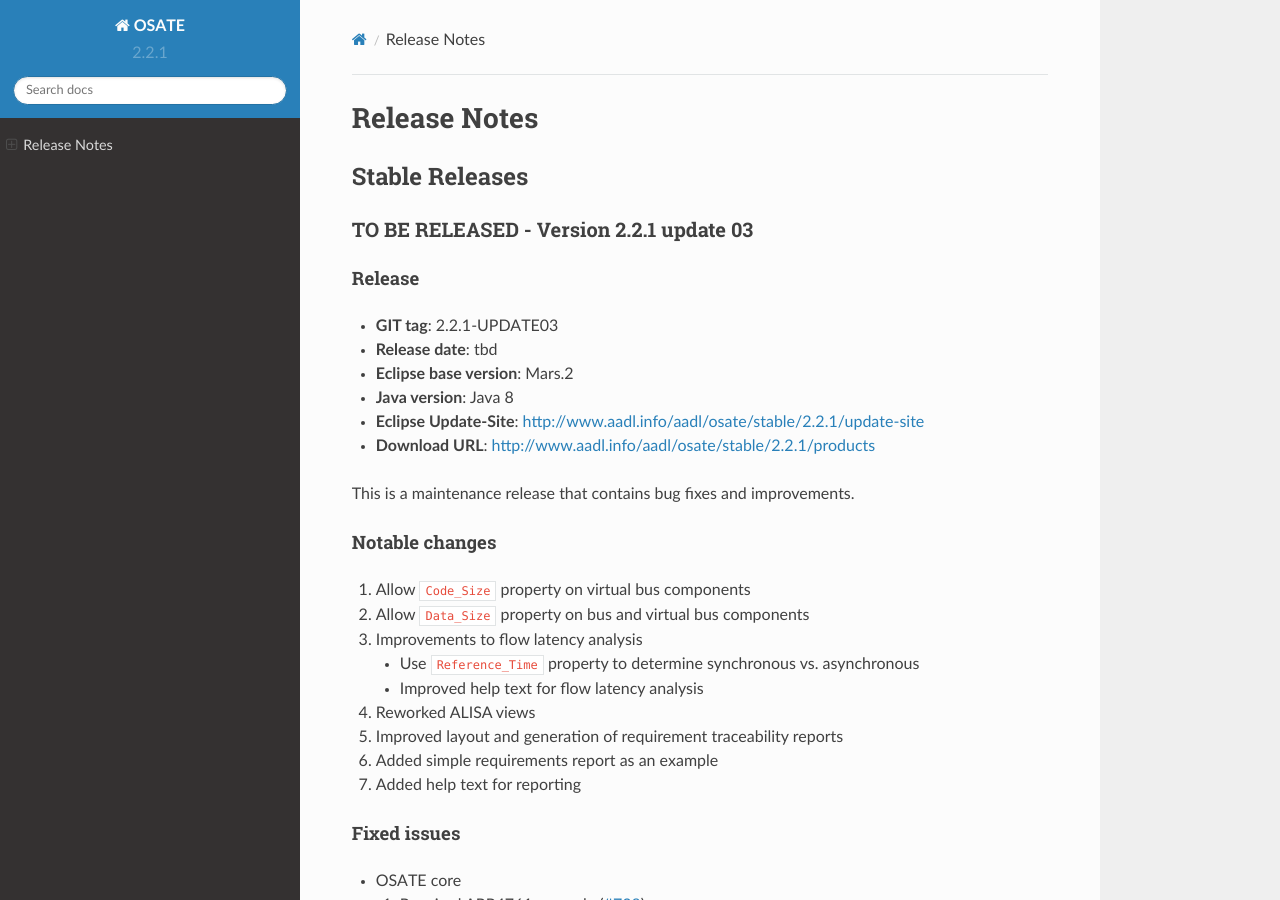
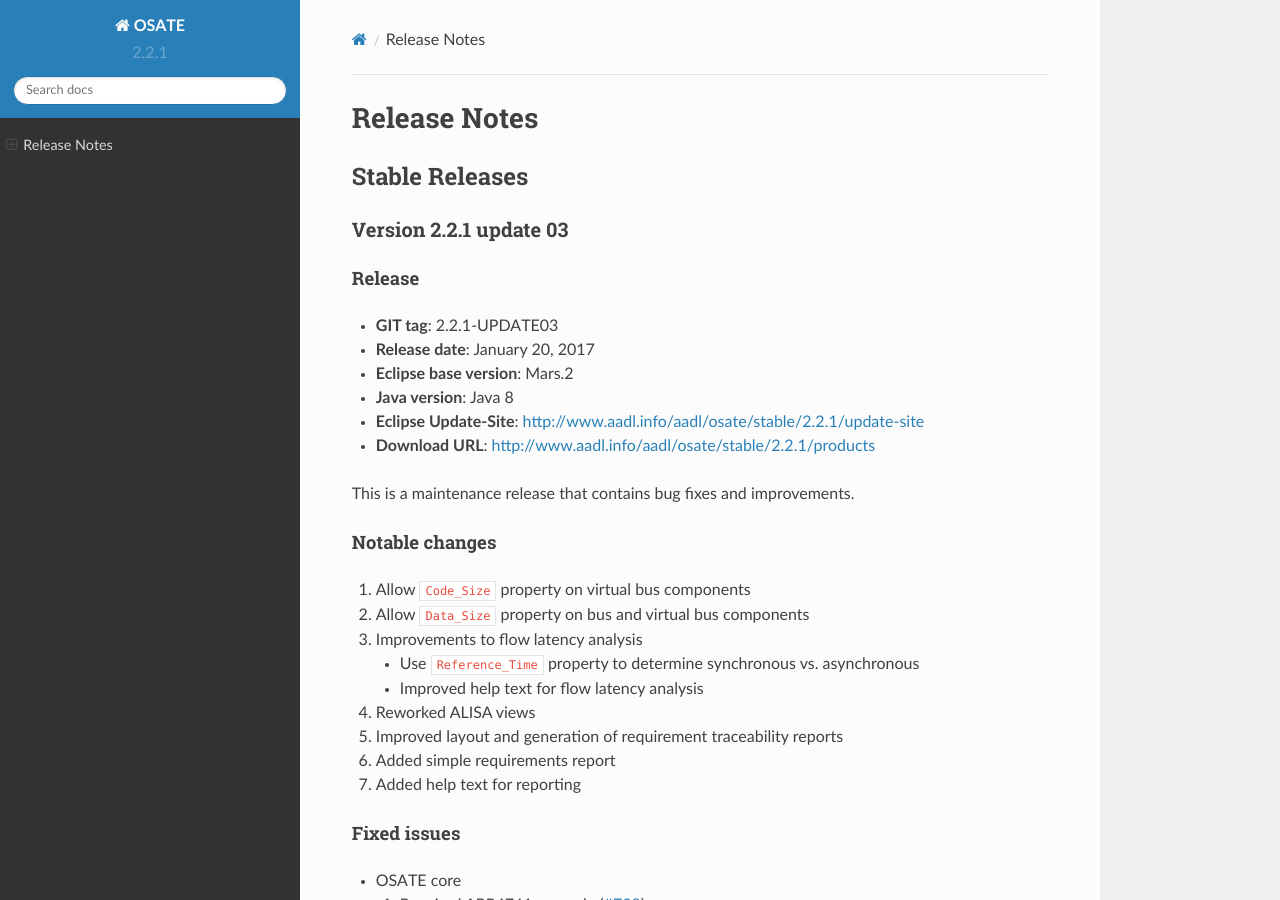
Before and after one commit to osate/website, a Sphinx documentation site: the page built from source/osate-releases.md, in a window 1280 px wide and 900 px high. Built offline with Sphinx 7.4.7 and the Read the Docs theme 2.0.0, drawn with Linux system fonts in a browser that asks for light colours.

```diff
--- a/source/osate-releases.md
+++ b/source/osate-releases.md
@@ -2,12 +2,12 @@
 
 ## Stable Releases
 
-### TO BE RELEASED - Version 2.2.1 update 03
+### Version 2.2.1 update 03
 
 #### Release
 
   - **GIT tag**: 2.2.1-UPDATE03
-  - **Release date**: tbd
+  - **Release date**: January 20, 2017
   - **Eclipse base version**: Mars.2
   - **Java version**: Java 8
   - **Eclipse Update-Site**: <http://www.aadl.info/aadl/osate/stable/2.2.1/update-site>
@@ -24,7 +24,7 @@
    - Improved help text for flow latency analysis
 1. Reworked ALISA views
 1. Improved layout and generation of requirement traceability reports
-1. Added simple requirements report as an example
+1. Added simple requirements report
 1. Added help text for reporting
 
 #### Fixed issues
```
